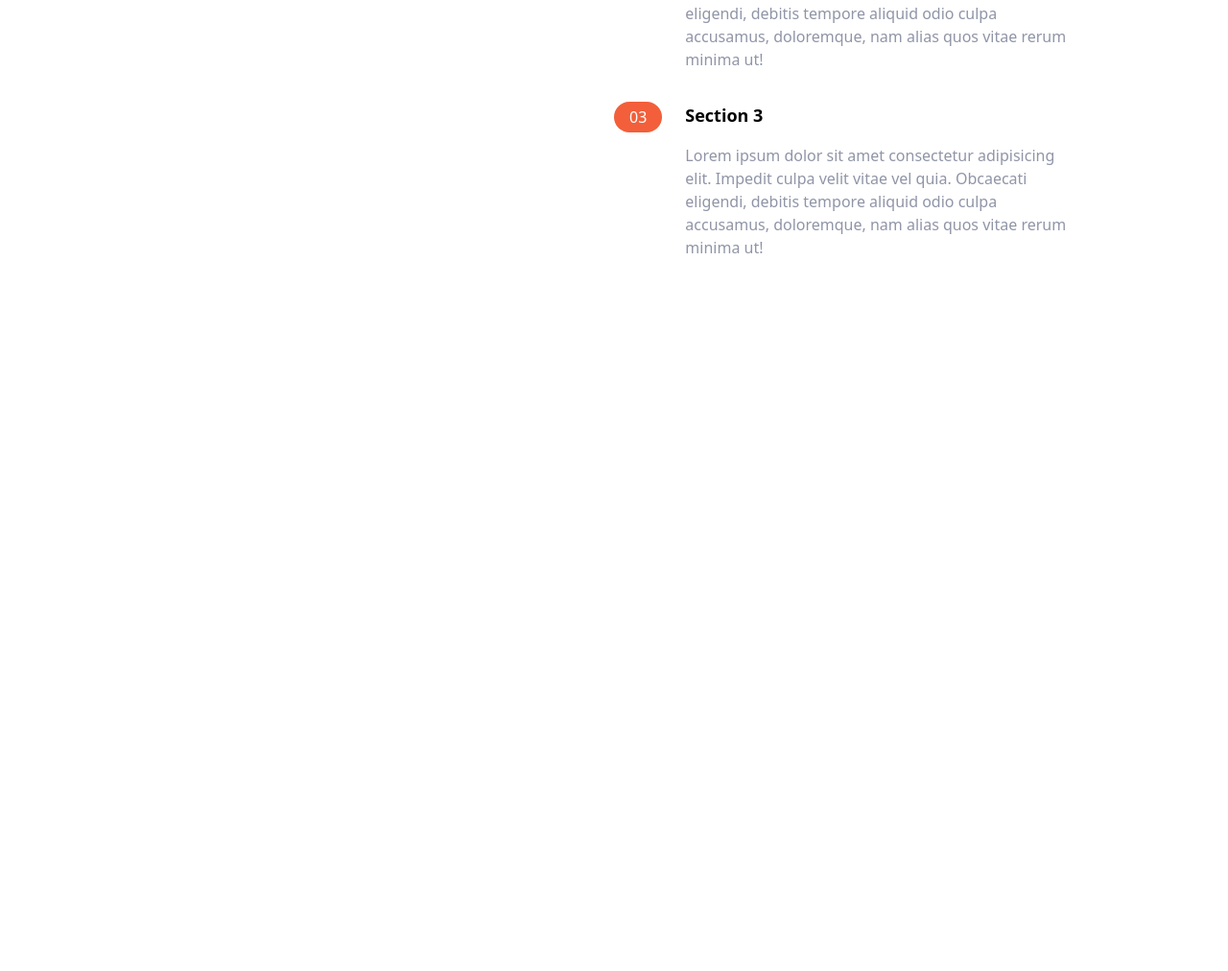
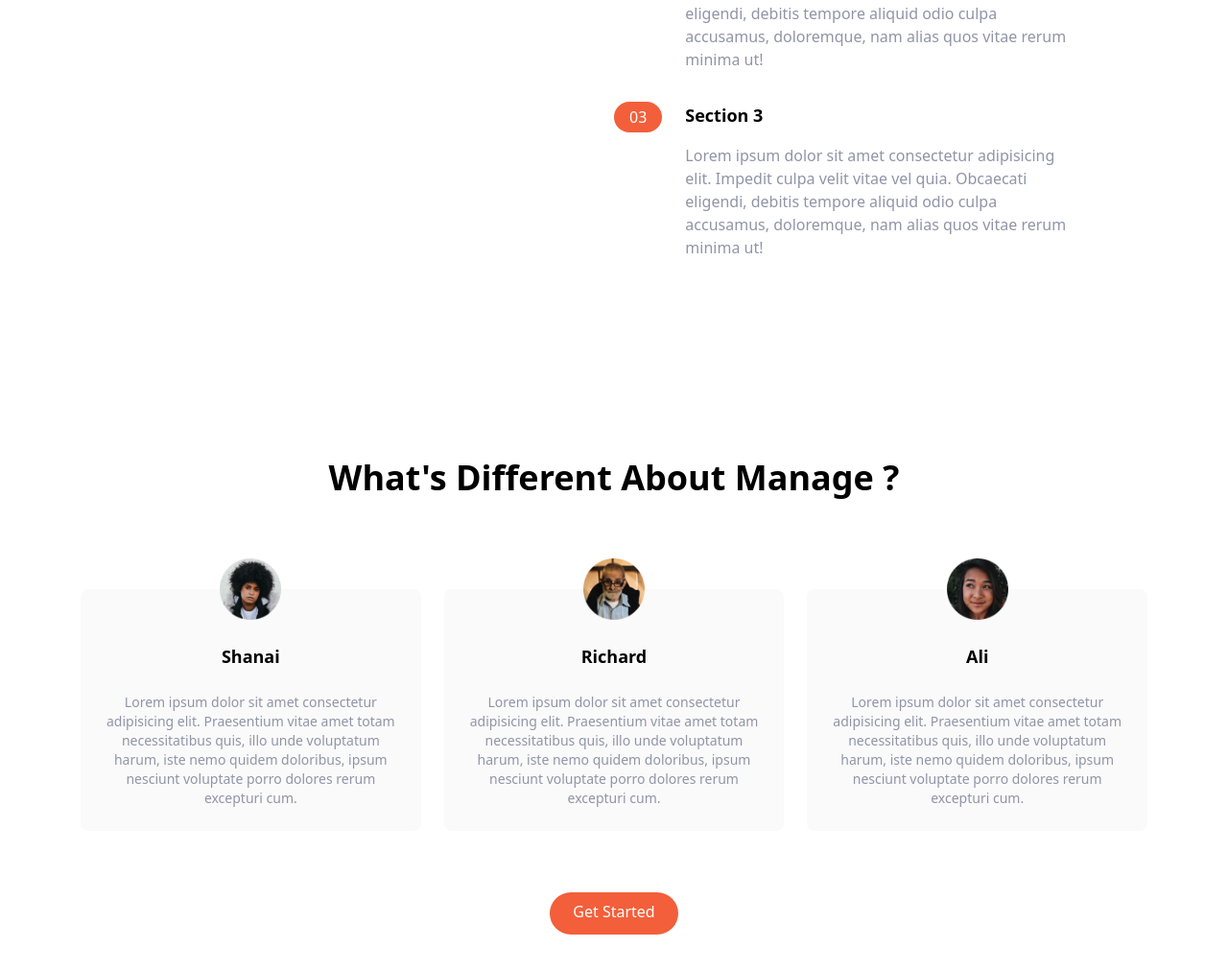
Before and after one commit to Simon323/tailwind-landing-manage, a website: page index.html in a window 1280 px wide. Shown: the part 1014-2026 px from the top of the page at 96% size. Before the commit the page ends 1284 px from the top, so only its background shows below. Drawn offline with nearby package versions, Linux system fonts and the light colour scheme; files that its build step writes are made by us from their sources.

Commit message:
Recommendations section

```diff
--- a/index.html
+++ b/index.html
@@ -165,5 +165,69 @@
         </div>
       </div>
     </section>
+
+    <!-- Recommendations -->
+    <section id="recommendations">
+      <div class="max-w-6xl px-5 mx-auto mt-52 text-center">
+        <!-- Heading -->
+        <h2 class="text-4xl font-bold text-center">
+          What's Different About Manage ?
+        </h2>
+
+        <!-- Container -->
+        <div class="flex flex-col mt-24 md:flex-row md:space-x-6">
+          <!-- Card 1 -->
+          <div
+            class="hidden flex-col items-center p-6 space-y-6 rounded-lg bg-veryLightGray md:flex md:w-1/3"
+          >
+            <img src="img/avatar-shanai.png" class="w-16 -mt-14" alt="" />
+            <h5 class="text-lg font-bold">Shanai</h5>
+            <p class="text-sm text-darkGrayishBlue">
+              Lorem ipsum dolor sit amet consectetur adipisicing elit.
+              Praesentium vitae amet totam necessitatibus quis, illo unde
+              voluptatum harum, iste nemo quidem doloribus, ipsum nesciunt
+              voluptate porro dolores rerum excepturi cum.
+            </p>
+          </div>
+
+          <!-- Card 2 -->
+          <div
+            class="hidden flex-col items-center p-6 space-y-6 rounded-lg bg-veryLightGray md:flex md:w-1/3"
+          >
+            <img src="img/avatar-richard.png" class="w-16 -mt-14" alt="" />
+            <h5 class="text-lg font-bold">Richard</h5>
+            <p class="text-sm text-darkGrayishBlue">
+              Lorem ipsum dolor sit amet consectetur adipisicing elit.
+              Praesentium vitae amet totam necessitatibus quis, illo unde
+              voluptatum harum, iste nemo quidem doloribus, ipsum nesciunt
+              voluptate porro dolores rerum excepturi cum.
+            </p>
+          </div>
+
+          <!-- Card 3 -->
+          <div
+            class="hidden flex-col items-center p-6 space-y-6 rounded-lg bg-veryLightGray md:flex md:w-1/3"
+          >
+            <img src="img/avatar-ali.png" class="w-16 -mt-14" alt="" />
+            <h5 class="text-lg font-bold">Ali</h5>
+            <p class="text-sm text-darkGrayishBlue">
+              Lorem ipsum dolor sit amet consectetur adipisicing elit.
+              Praesentium vitae amet totam necessitatibus quis, illo unde
+              voluptatum harum, iste nemo quidem doloribus, ipsum nesciunt
+              voluptate porro dolores rerum excepturi cum.
+            </p>
+          </div>
+        </div>
+
+        <!-- Button -->
+        <div class="my-16 flex justify-center">
+          <a
+            href="#"
+            class="hidden md:block p-3 px-6 pt-2 text-white bg-brightRed rounded-full items-baseline hover:bg-brightRedLight"
+            >Get Started</a
+          >
+        </div>
+      </div>
+    </section>
   </body>
 </html>
--- a/package.json
+++ b/package.json
@@ -1,5 +1,5 @@
 {
-  "name": "tailwind-demo",
+  "name": "tailwind-landing-manage",
   "version": "1.0.0",
   "description": "",
   "main": "index.js",
```
